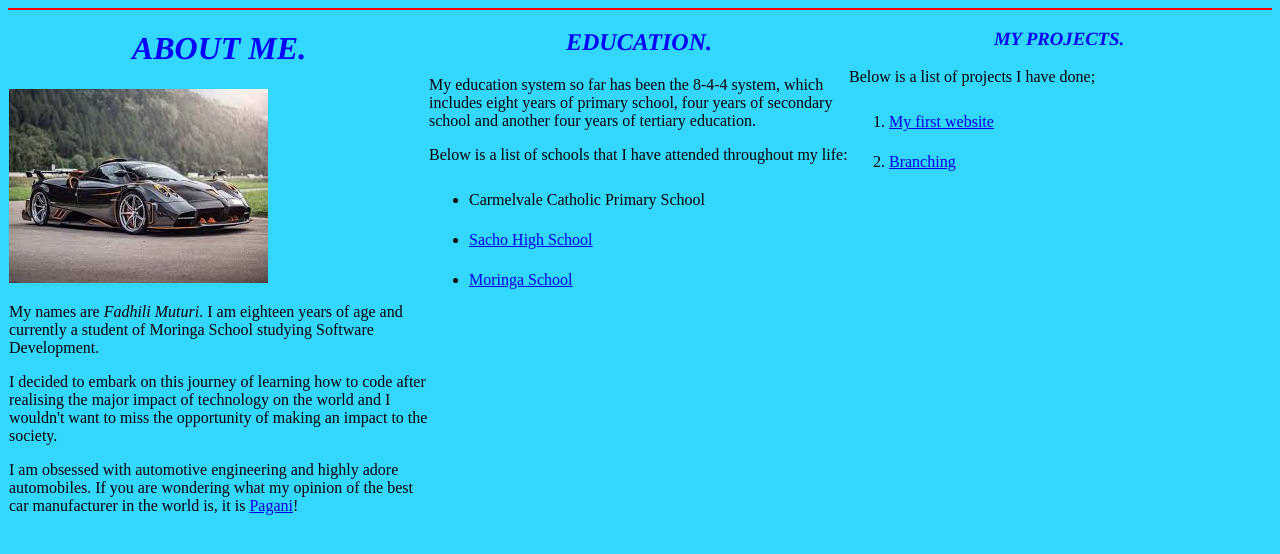
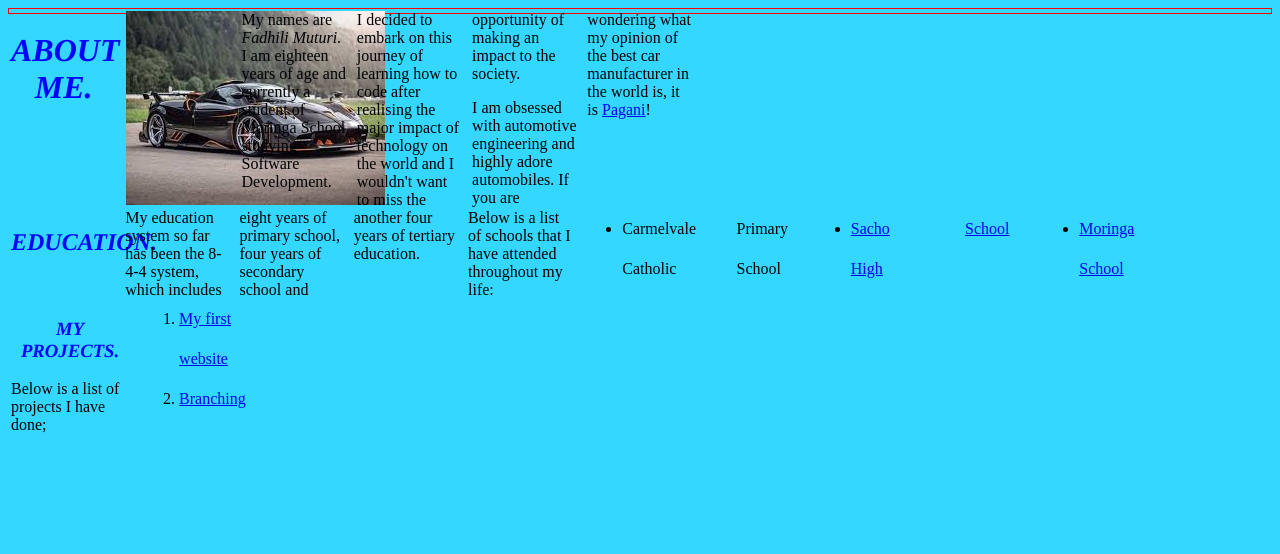
Before and after one commit to Fadhili01/portfoliolanding, a plain HTML site: page index.html in a window 1280 px wide. Drawn offline with Linux system fonts and the light colour scheme.

Commit message:
Change column gap

```diff
--- a/styles.css
+++ b/styles.css
@@ -29,6 +29,7 @@ img {
 }
 .test-box {
     border: 1px solid red;
+    padding: 2px;
 }
 .roman p {
     font-size: medium;
@@ -43,7 +44,8 @@ img {
     background-color: #33D7FF;
   }
   .column {
-    width: 420px;
+    column-gap: 10px;
+    column-width: 100px;
     float: left;
   }
 }
```
